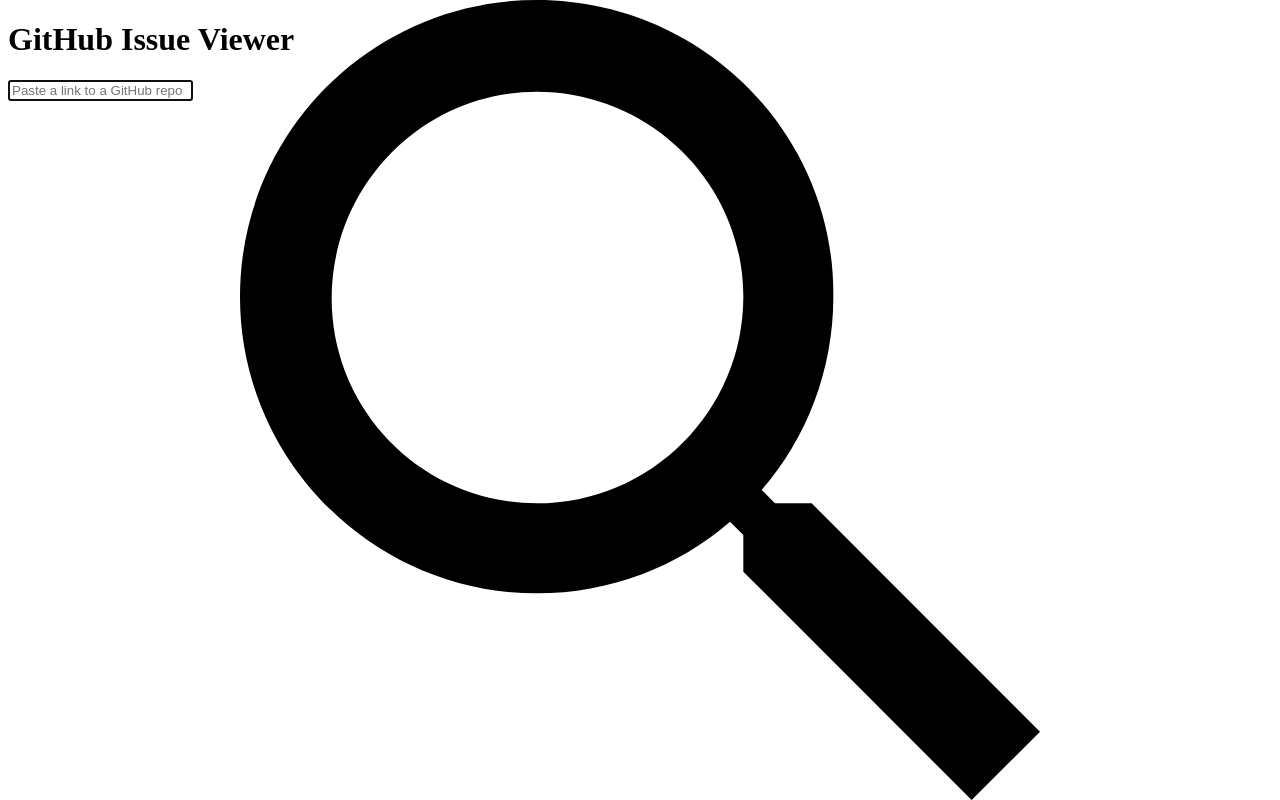
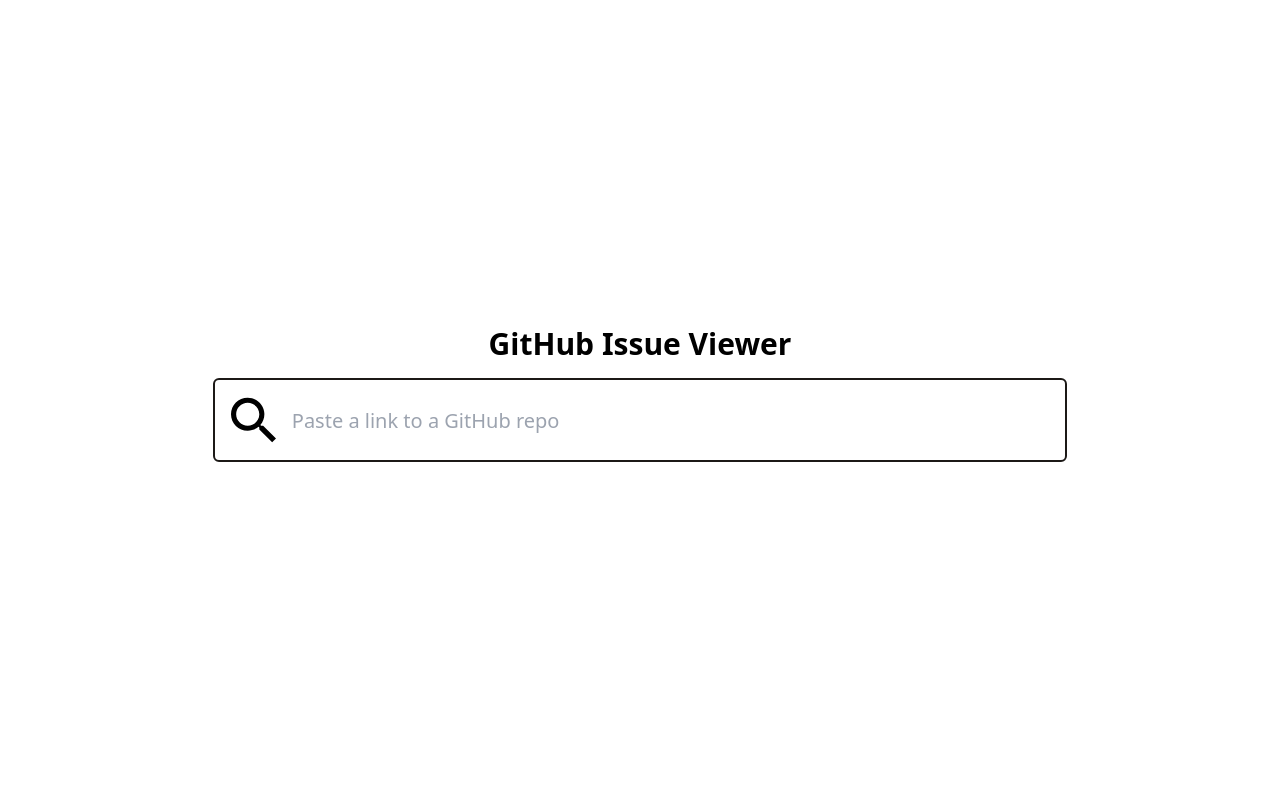
Before and after one commit to robschwitzer/github-issue-tracker, a Next.js app: page / in a window 1280 px wide. Built offline with nearby package versions, Linux system fonts and the light colour scheme.

Commit message:
Add _app page

```diff
--- /dev/null
+++ b/pages/_app.tsx
@@ -0,0 +1,8 @@
+import 'styles/globals.css'
+import type { AppProps } from 'next/app'
+
+function MyApp({ Component, pageProps }: AppProps) {
+  return <Component {...pageProps} />
+}
+
+export default MyApp
```
